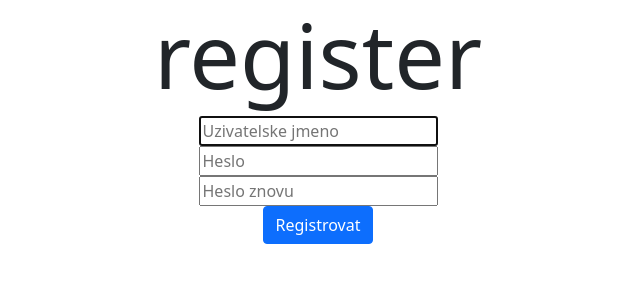
After one commit to simonbrauner/testovaci-aplikace, a Flask app: page /register in a window 1280 px wide. The commit adds this page. Shown: the top 300 px of the page, without its empty margins (322-962 px from the left). Run offline with Flask 2, Linux system fonts and the light colour scheme; some libraries are stand-ins or nearby versions.

Commit message:
front-end login and register

```diff
--- a/app.py
+++ b/app.py
@@ -1,8 +1,19 @@
 from flask import Flask, render_template
 
 app = Flask(__name__)
+app.config['TEMPLATES_AUTO_RELOAD'] = True
 
 
 @app.route('/')
 def index():
     return render_template('index.html')
+
+
+@app.route('/login')
+def login():
+    return render_template('login.html')
+
+
+@app.route('/register')
+def register():
+    return render_template('register.html')
--- a/templates/layout.html
+++ b/templates/layout.html
@@ -1,9 +1,7 @@
 <!DOCTYPE html>
 
 <html lang='cs'>
-
   <head>
-
     <meta charset='utf-8'>
     <meta name='viewport' content='initial-scale=1, width=device-width'>
 
@@ -16,13 +14,9 @@
 
     <script src='https://cdn.jsdelivr.net/npm/@popperjs/core@2.6.0/dist/umd/popper.min.js' integrity='sha384-KsvD1yqQ1/1+IA7gi3P0tyJcT3vR+NdBTt13hSJ2lnve8agRGXTTyNaBYmCR/Nwi' crossorigin='anonymous'></script>
     <script src='https://cdn.jsdelivr.net/npm/bootstrap@5.0.0-beta2/dist/js/bootstrap.min.js' integrity='sha384-nsg8ua9HAw1y0W1btsyWgBklPnCUAFLuTMS2G72MMONqmOymq585AcH49TLBQObG' crossorigin='anonymous'></script>
-
   </head>
 
   <body>
-
-    {% block main %}{% endblock %}
-
+    <main class='text-center'>{% block main %}{% endblock %}</main>
   </body>
-
 </html>
--- /dev/null
+++ b/templates/register.html
@@ -0,0 +1,27 @@
+{% extends "layout.html" %}
+
+
+{% block title %}register{% endblock %}
+
+
+{% block main %}
+
+<h1>register</h1>
+
+<form action='/register' method='post'>
+  <div class='form-group'>
+    <input type='text' name='username' placeholder='Uzivatelske jmeno' autocomplete='off' autofocus>
+  </div>
+
+  <div class='form-group'>
+    <input type='password' name='password' placeholder='Heslo' autocomplete='off'>
+  </div>
+
+  <div class='form-group'>
+    <input type='password' name='password_again' placeholder='Heslo znovu' autocomplete='off'>
+  </div>
+
+  <button type='submit' class='btn btn-primary'>Registrovat</button>
+</form>
+
+{% endblock %}
```
Also changed, not shown: templates/login.html (added, +23 -0 lines).
